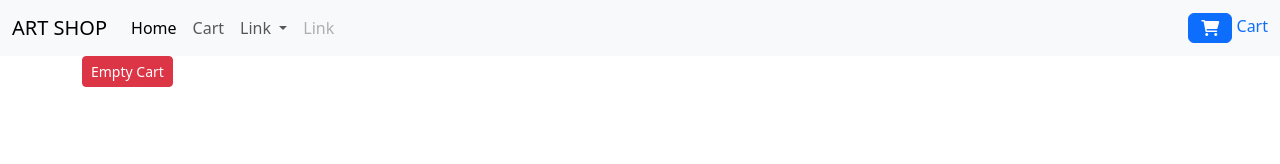
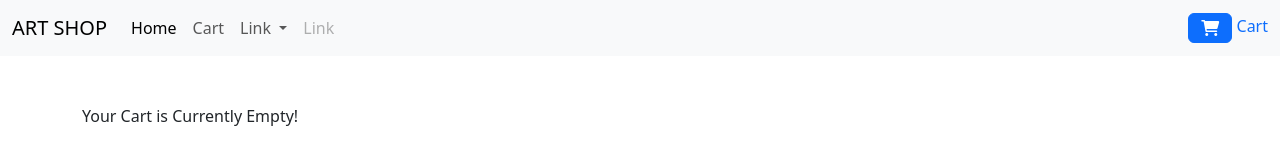
Before and after one commit to WebProjectNCITeamNo-1/WebProjectNCITeamNo-1, a plain HTML site: page cart.html in a window 1280 px wide. Drawn offline with nearby package versions, Linux system fonts and the light colour scheme.

Commit message:
Add Empty cart message

```diff
--- a/assets/js/script.js
+++ b/assets/js/script.js
@@ -38,7 +38,7 @@ const allProducts = [
 
 // Get the container element
 const productList = document.getElementById('product-list');
-const shoppingCart = document.getElementById('shopping-cart3');
+const shoppingCart = document.getElementById('shopping-cart-list');
 
 //Allow DOM to load before actions
 document.addEventListener("DOMContentLoaded", function() {
@@ -107,6 +107,7 @@ document.addEventListener("DOMContentLoaded", function() {
 
     }
     else if(bodyId==='cart-page'){
+        if(cartItems.length > 0){
             // Looping through the allproducts array and creating each cards
             cartItems.forEach(item => {
                 // Create the card outer div
@@ -133,6 +134,12 @@ document.addEventListener("DOMContentLoaded", function() {
                 `;
                 shoppingCart.appendChild(basket);
             });
+        }else{
+            let emptyCartButton = document.getElementById("empty-cart");
+            emptyCartButton.style.display = "none";
+            shoppingCart.innerHTML = "Your Cart is Currently Empty!";
+        }
+
     }
 
 
--- a/cart.html
+++ b/cart.html
@@ -52,11 +52,11 @@
         </div>
     </nav>
     <div class="container">
-        <div class="d-flex flex-wrap" id="shopping-cart3">
+        <div class="d-flex flex-wrap mt-5" id="shopping-cart-list">
 
         </div>
 
-        <button class="btn btn-danger btn-sm" onclick="emptyCart(location.reload())">Empty Cart</button>
+        <button id="empty-cart" class="btn btn-danger btn-sm" onclick="emptyCart(location.reload())">Empty Cart</button>
     </div>
 
     <script src="https://cdn.jsdelivr.net/npm/bootstrap@5.3.3/dist/js/bootstrap.bundle.min.js" integrity="sha384-YvpcrYf0tY3lHB60NNkmXc5s9fDVZLESaAA55NDzOxhy9GkcIdslK1eN7N6jIeHz" crossorigin="anonymous"></script>
```
Also changed, not shown: index.html (+1 -1 lines). Lines whose indentation alone changed are shown as unchanged.
